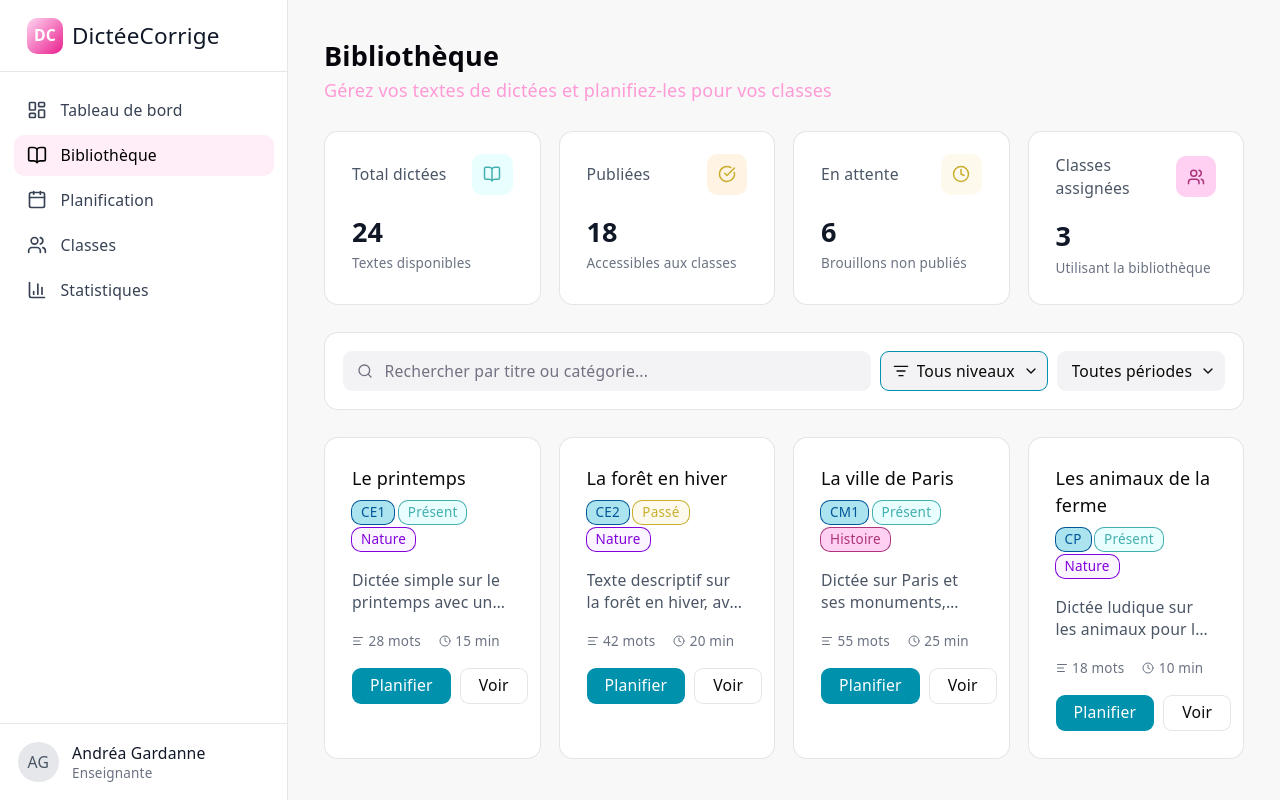
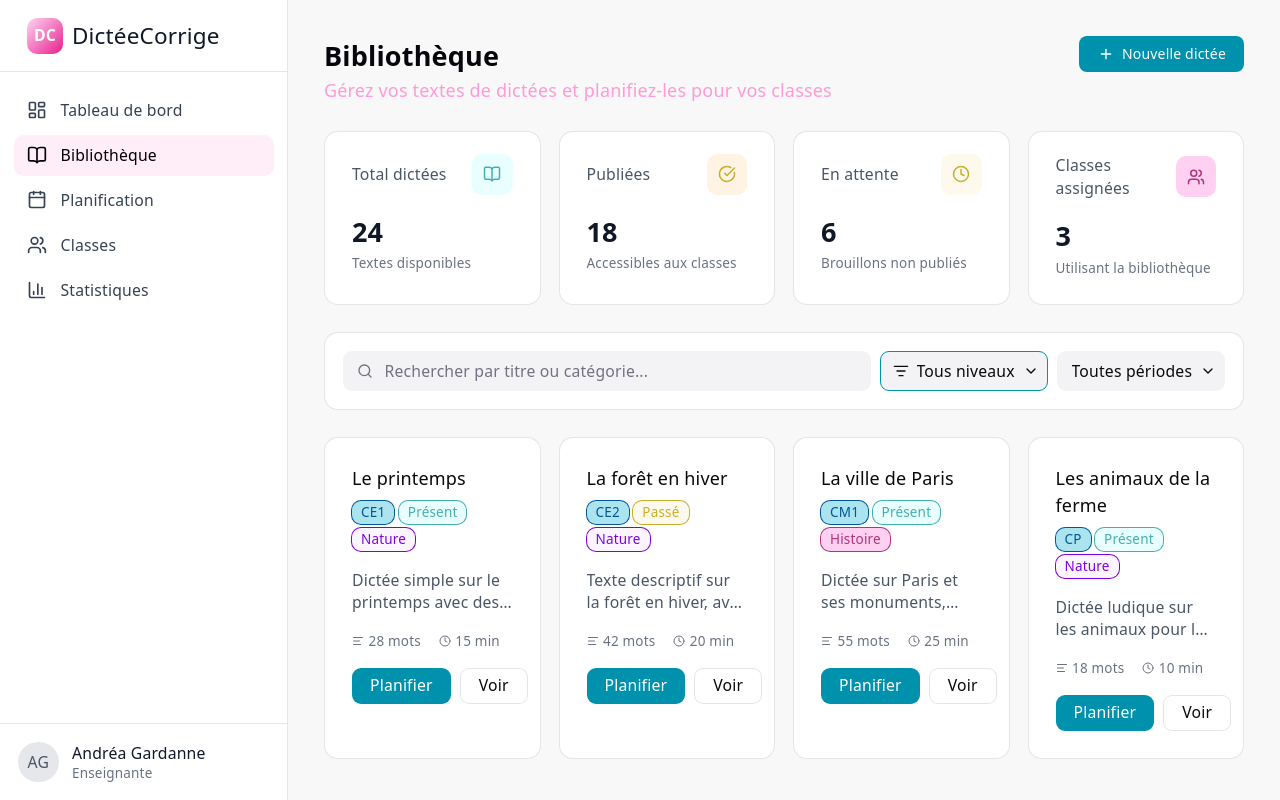
Before and after one commit to lugmog2728/DicteeCorigee, a React (Vite) app in the folder frontend/: page /bibliotheque in a window 1280 px wide. Built offline with nearby package versions, Linux system fonts and the light colour scheme.

Commit message:
✨ wire modals in Library page and add dictee texte data

```diff
--- a/frontend/src/pages/Library/index.tsx
+++ b/frontend/src/pages/Library/index.tsx
@@ -3,12 +3,26 @@ import Typography from '../../components/Typography'
 import StatCard from '../../components/StatCard'
 import CardDictee from './components/CardDictee'
 import LibraryFilters from './components/LibraryFilters'
-import { BookOpen, CheckCircle, Clock, Users } from 'lucide-react'
+import ModalNouvelleDictee from './components/ModalNouvelleDictee'
+import ModalVoirDictee from './components/ModalVoirDictee'
+import Button from '../../components/Button'
+import { BookOpen, CheckCircle, Clock, Plus, Users } from 'lucide-react'
+import type { BadgeVariant } from '../../components/Badge'
 
-const dictees = [
+interface Dictee {
+  title: string
+  description: string
+  texte: string
+  badges: { label: string; variant: BadgeVariant }[]
+  wordCount: number
+  duration: number
+}
+
+const dictees: Dictee[] = [
   {
     title: 'Le printemps',
-    description: 'Dictée simple sur le printemps avec un vocabulaire adapté au CE2',
+    description: 'Dictée simple sur le printemps avec des verbes au présent',
+    texte: "Le printemps arrive avec les beaux jours. Les fleurs poussent dans le jardin. Les oiseaux chantent dans les arbres. Les enfants jouent dehors après l'école.",
     badges: [
       { label: 'CE1', variant: 'ocean' as const },
       { label: 'Présent', variant: 'aqua' as const },
@@ -20,6 +34,7 @@ const dictees = [
   {
     title: 'La forêt en hiver',
     description: 'Texte descriptif sur la forêt en hiver, avec des accords complexes',
+    texte: "La forêt en hiver est silencieuse et froide. Les arbres ont perdu leurs feuilles. La neige recouvre le sol d'un manteau blanc. Les animaux se cachent dans leurs terriers.",
     badges: [
       { label: 'CE2', variant: 'ocean' as const },
       { label: 'Passé', variant: 'sand' as const },
@@ -31,6 +46,7 @@ const dictees = [
   {
     title: 'La ville de Paris',
     description: 'Dictée sur Paris et ses monuments, vocabulaire de géographie',
+    texte: "Paris est la capitale de la France. La tour Eiffel se dresse au bord de la Seine. Des millions de touristes visitent la ville chaque année. Le musée du Louvre abrite de nombreuses œuvres d'art célèbres.",
     badges: [
       { label: 'CM1', variant: 'ocean' as const },
       { label: 'Présent', variant: 'aqua' as const },
@@ -42,6 +58,7 @@ const dictees = [
   {
     title: 'Les animaux de la ferme',
     description: 'Dictée ludique sur les animaux pour les plus jeunes élèves',
+    texte: "À la ferme, il y a des vaches, des moutons et des poules. Le coq chante le matin pour réveiller tout le monde. Les enfants aiment donner à manger aux animaux.",
     badges: [
       { label: 'CP', variant: 'ocean' as const },
       { label: 'Présent', variant: 'aqua' as const },
@@ -56,13 +73,35 @@ export default function Library() {
   const [search, setSearch] = useState('')
   const [level, setLevel] = useState('Tous niveaux')
   const [period, setPeriod] = useState('Toutes périodes')
+  const [isModalOpen, setIsModalOpen] = useState(false)
+  const [selectedDictee, setSelectedDictee] = useState<Dictee | null>(null)
 
   return (
     <div className="flex flex-col gap-6">
-      <div>
-        <Typography variant="h1">Bibliothèque</Typography>
-        <Typography variant="subtitle">Gérez vos textes de dictées et planifiez-les pour vos classes</Typography>
+      <div className="flex items-start justify-between">
+        <div>
+          <Typography variant="h1">Bibliothèque</Typography>
+          <Typography variant="subtitle">Gérez vos textes de dictées et planifiez-les pour vos classes</Typography>
+        </div>
+        <Button
+          label="Nouvelle dictée"
+          variant="primary"
+          icon={<Plus size={16} />}
+          onClick={() => setIsModalOpen(true)}
+        />
       </div>
+
+      {isModalOpen && (
+        <ModalNouvelleDictee onClose={() => setIsModalOpen(false)} />
+      )}
+
+      {selectedDictee && (
+        <ModalVoirDictee
+          {...selectedDictee}
+          onClose={() => setSelectedDictee(null)}
+          onPlan={() => setSelectedDictee(null)}
+        />
+      )}
 
       <div className="grid grid-cols-4 gap-4">
         <StatCard
@@ -114,7 +153,7 @@ export default function Library() {
             key={dictee.title}
             {...dictee}
             onPlan={() => {}}
-            onView={() => {}}
+            onView={() => setSelectedDictee(dictee)}
           />
         ))}
       </div>
```
